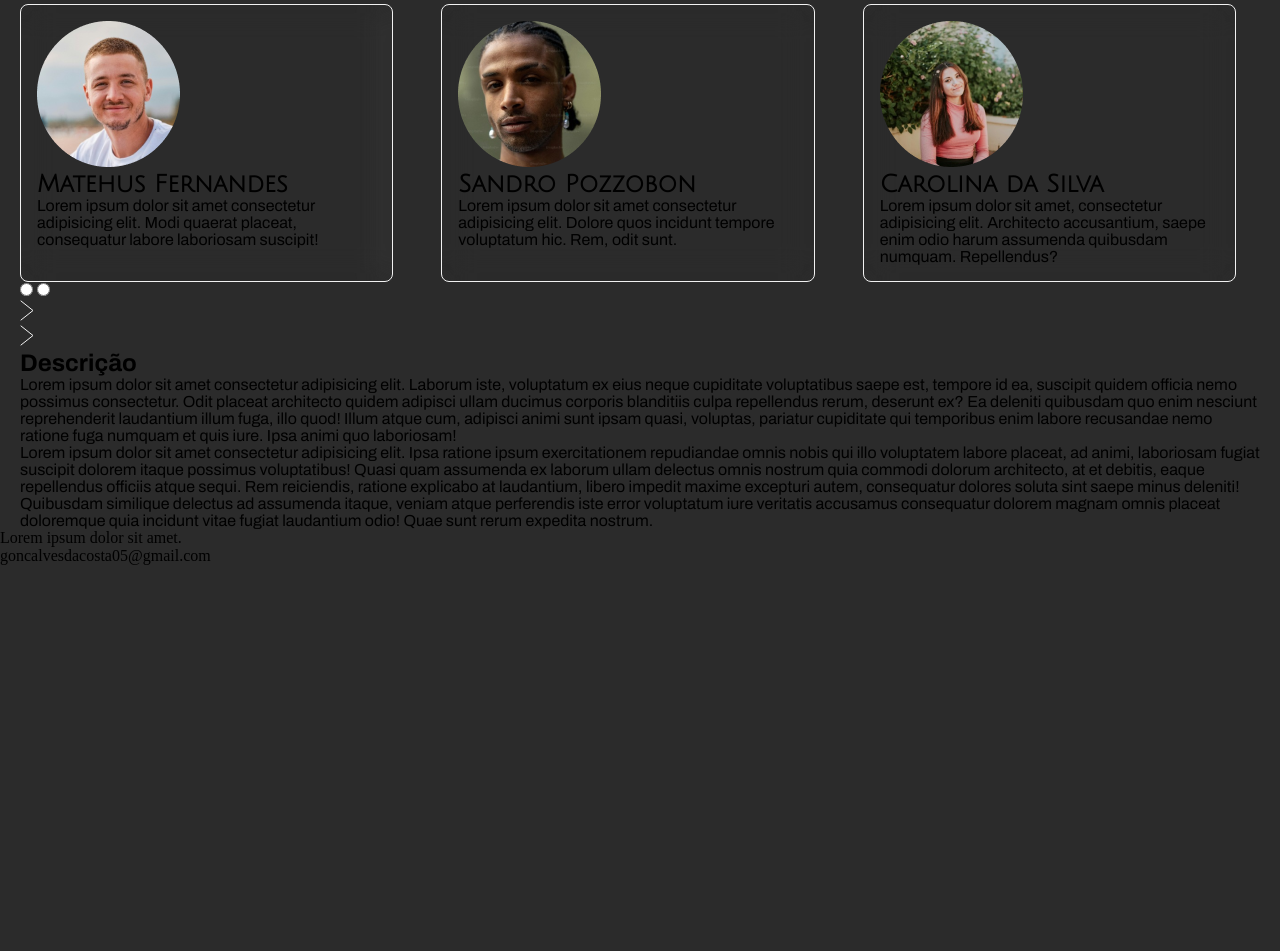
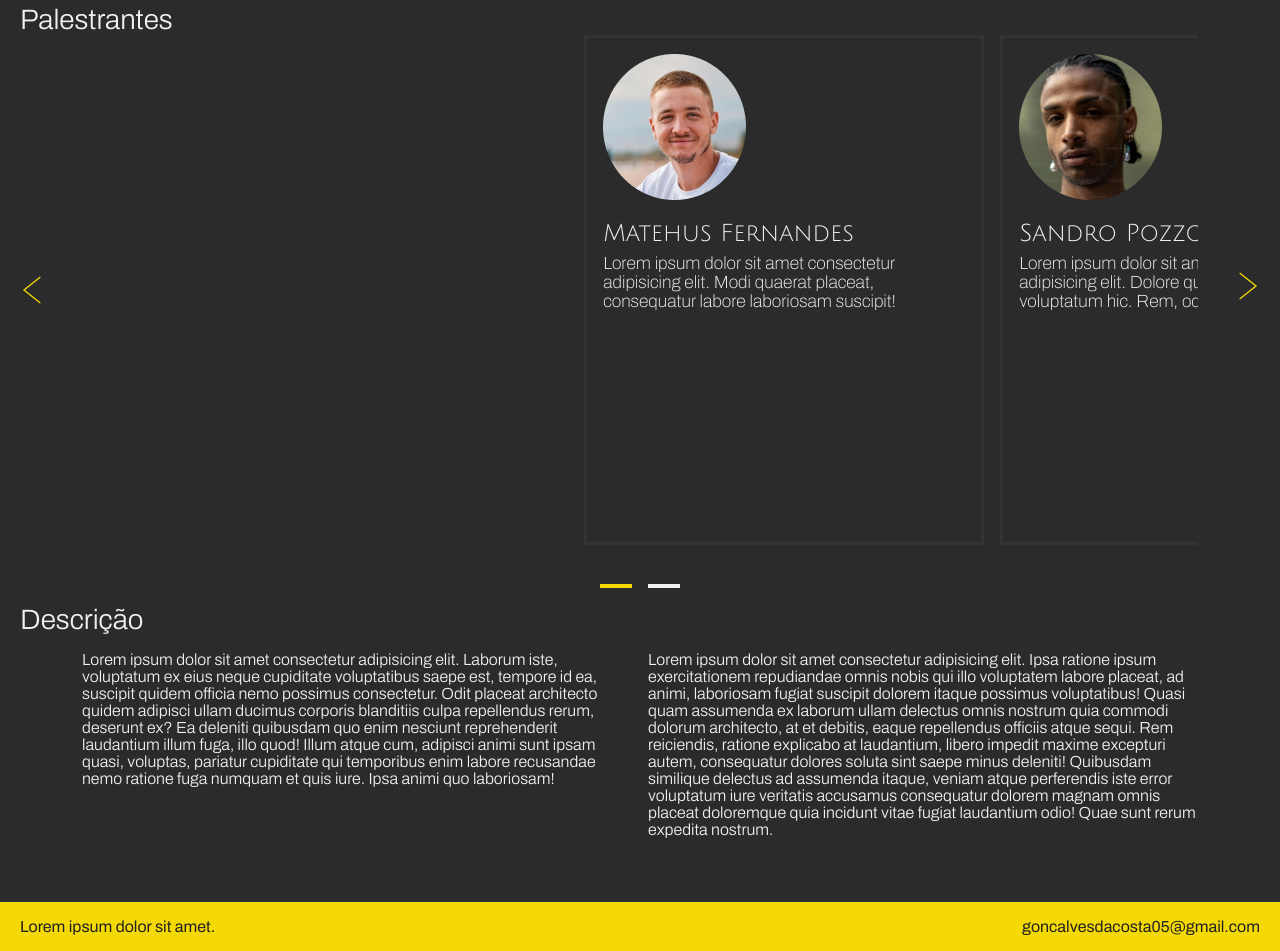
Before and after one commit to Jvcgoncalves/social-midia-event-lp, a plain HTML site: page index.html in a window 1280 px wide. Shown: the part 804-1755 px from the top of the page. Before the commit the page ends 1369 px from the top, so only its background shows below. Drawn offline with Linux system fonts and the light colour scheme.

Commit message:
add carousel

```diff
--- a/index.html
+++ b/index.html
@@ -5,6 +5,7 @@
   <meta name="viewport" content="width=device-width, initial-scale=1.0">
 
   <link rel="stylesheet" href="./src/styles/style.css">
+  <script src="src/scripts/index.js" defer type="module"></script>
   <title>Social event</title>
 </head>
 <body>
@@ -15,7 +16,7 @@
         <nav class="navbar subtitle-font">
           <img class="logo" src="src/images/logo.svg" alt="">
           <div class="register-button-div">
-            <a href="#" class="register-button">Participar</a>
+            <a href="#carousel" class="register-button">Participar</a>
             <span class="register-arrow"></span>
           </div>
         </nav>
@@ -42,69 +43,88 @@
           </div>
         </div> <!-- .start-block -->
         <div class="speakers container-body margin-auto">
+          <h2 class="common-font">Palestrantes</h2>
           <div class="carousel">
             <div class="carousel-wrapper display-flex">
-              <article class="carouseul-items">
-                <div class="glass-background"></div>
+              <div class="carousel-items" id="item_1">
+                <div class="speaker-img-div">
                   <img src="./src/images/people/pessoa_1.png" alt="speakers-image">
+                </div>
+
                 <h2 class="speaker-name  main-font">Matehus Fernandes</h2>
                 <p class="speker-bio common-font">Lorem ipsum dolor sit amet consectetur adipisicing elit. Modi quaerat placeat, consequatur labore laboriosam suscipit!</p>
-              </article>
-              <article class="carouseul-items">
-                <div class="glass-background"></div>
+              </div>
+              <div class="carousel-items" id="item_2">
+                <div class="speaker-img-div">
                   <img src="./src/images/people/pessoa_2.png" alt="speakers-image">
+                </div>
+
                 <h2 class="speaker-name  main-font">Sandro Pozzobon</h2>
                 <p class="speker-bio common-font">Lorem ipsum dolor sit amet consectetur adipisicing elit. Dolore quos incidunt tempore voluptatum hic. Rem, odit sunt.</p>
-              </article>
-              <article class="carouseul-items">
-                <div class="glass-background"></div>
+              </div>
+              <div class="carousel-items" id="item_3">
+                <div class="speaker-img-div">
                   <img src="./src/images/people/pessoa_3.png" alt="speakers-image">
+                </div>
+
                 <h2 class="speaker-name  main-font">Carolina da Silva</h2>
                 <p class="speker-bio common-font">Lorem ipsum dolor sit amet, consectetur adipisicing elit. Architecto accusantium, saepe enim odio harum assumenda quibusdam numquam. Repellendus?</p>
-              </article>
-              <article class="carouseul-items">
-                <div class="glass-background"></div>
+              </div>
+              <div class="carousel-items" id="item_4">
+                <div class="speaker-img-div">
                   <img src="./src/images/people/pessoa_4.png" alt="speakers-image">
+                </div>
+
                 <h2 class="speaker-name  main-font">Lucas Lobo</h2>
                 <p class="speker-bio common-font">Lorem ipsum dolor sit amet consectetur adipisicing elit. Blanditiis, quibusdam debitis expedita quas minima nostrum sequi dicta! Non, accusamus.</p>
-              </article>
-              <article class="carouseul-items">
-                <div class="glass-background"></div>
+              </div>
+              <div class="carousel-items" id="item_5">
+                <div class="speaker-img-div">
                   <img src="./src/images/people/pessoa_5.png" alt="speakers-image">
-                <h2 class="speaker-name  main-font">Itamir Costa</h2>
+                </div>
+
+                <h2 class="speaker-name  main-font">Marcele Costa</h2>
                 <p class="speker-bio common-font">Lorem, ipsum dolor sit amet consectetur adipisicing elit. Perspiciatis soluta delectus odit blanditiis non dolorem magnam officia numquam, repellat voluptatibus?</p>
-              </article>
-              <article class="carouseul-items">
-                <div class="glass-background"></div>
+              </div>
+              <div class="carousel-items" id="item_6">
+                <div class="speaker-img-div">
                   <img src="./src/images/people/pessoa_6.png" alt="speakers-image">
-                <h2 class="speaker-name  main-font">Pedro Gonçalves</h2>
+                </div>
+
+                <h2 class="speaker-name  main-font">Maria Gonçalves</h2>
                 <p class="speker-bio common-font">Lorem, ipsum dolor sit amet consectetur adipisicing elit. Commodi ut a harum aliquid asperiores, laborum saepe doloremque perspiciatis, fugit enim facilis.</p>
-              </article>
-            </div>
-            <div class="carousel-nav">
-              <input type="radio" name="carousel-buttons" id="first-block">
-              <input type="radio" name="carousel-buttons" id="second-block">
-              <label for="first-block"></label>
-              <label for="second-block"></label>
-            </div>
-            <div class="prev-button">
-              <img src="src/images/arrow_white.svg" alt="arrow-left">
-            </div>
-            <div class="next-button">
-              <img src="src/images/arrow_white.svg" alt="arrow-right">
               </div>
             </div>
+          </div>
+          <div class="carousel-nav" id="carousel">
+            <input type="radio" name="carousel-buttons" class="carousel-input" id="first-block">
+            <input type="radio" name="carousel-buttons" class="carousel-input" id="second-block">
+
+            <label class="carousel-label active" for="first-block"> </label>
+            <label class="carousel-label" for="second-block"></label>
+          </div>
+          <div id="prev-button">
+            <img src="src/images/arrow_yellow.svg" alt="arrow-left">
+          </div>
+          <div id="next-button">
+            <img src="src/images/arrow_yellow.svg" alt="arrow-right">
+          </div>
         </div> <!-- .speakers -->
-        <article class="event-description common-font container-body margin-auto">
+        <div class="event-description common-font container-body margin-auto">
           <h2>Descrição</h2>
+          <div class="description-content margin-auto display-flex">
             <p>Lorem ipsum dolor sit amet consectetur adipisicing elit. Laborum iste, voluptatum ex eius neque cupiditate voluptatibus saepe est, tempore id ea, suscipit quidem officia nemo possimus consectetur. Odit placeat architecto quidem adipisci ullam ducimus corporis blanditiis culpa repellendus rerum, deserunt ex? Ea deleniti quibusdam quo enim nesciunt reprehenderit laudantium illum fuga, illo quod! Illum atque cum, adipisci animi sunt ipsam quasi, voluptas, pariatur cupiditate qui temporibus enim labore recusandae nemo ratione fuga numquam et quis iure. Ipsa animi quo laboriosam!</p>
             <p>Lorem ipsum dolor sit amet consectetur adipisicing elit. Ipsa ratione ipsum exercitationem repudiandae omnis nobis qui illo voluptatem labore placeat, ad animi, laboriosam fugiat suscipit dolorem itaque possimus voluptatibus! Quasi quam assumenda ex laborum ullam delectus omnis nostrum quia commodi dolorum architecto, at et debitis, eaque repellendus officiis atque sequi. Rem reiciendis, ratione explicabo at laudantium, libero impedit maxime excepturi autem, consequatur dolores soluta sint saepe minus deleniti! Quibusdam similique delectus ad assumenda itaque, veniam atque perferendis iste error voluptatum iure veritatis accusamus consequatur dolorem magnam omnis placeat doloremque quia incidunt vitae fugiat laudantium odio! Quae sunt rerum expedita nostrum.</p>
-        </article>
+          </div>
+
+        </div>
       </div> <!-- .main-content -->
 
-      <footter class="footer container-body margin-auto">
+      <footter class="footter">
+        <div class="container-body display-flex margin-auto common-font">
           <p>Lorem ipsum dolor sit amet.</p>
           <p>goncalvesdacosta05@gmail.com</p>
+        </div>
       </footter>
     </div> <!-- .container  -->
 
--- a/src/sass/common/common.scss
+++ b/src/sass/common/common.scss
@@ -27,13 +27,12 @@ body{
   display: flex;
 }
 
-.glass-background{
-  background: transparent;
-  width: 100%;
-  backdrop-filter: blur(.5rem)  ;
-  height: 100%;
-  position: absolute;
-  top: 0;
-  left: 0;
-  z-index: -1;
+::-webkit-scrollbar{
+  width: .5rem;
+  background-color: $box-background-color;
 }
+
+::-webkit-scrollbar-thumb{
+  background-color: $main-yellow-color;
+  border-radius: 1rem;
+}
--- a/src/sass/pages/home.scss
+++ b/src/sass/pages/home.scss
@@ -168,45 +168,163 @@
       color: $light-font;
       background-color: transparent;
       font-size: 1.4rem;
-      transition: all .3s ease-in-out;
+      transition: all .5s ease-in-out;
 
       &:hover{
         color: $dark-font;
         background-color: $main-yellow-color;
         transform: scale(1.1);
+        animation: .5s swingAndGrow 2 .5s  normal linear, .5s grow 2 1.5s normal linear;
       }
     }
   }
 
   .speakers{
     width: 100%;
+    height: 75vh;
+    height: 75dvh;
+    position: relative;
 
+    h2{
+      color: $light-font;
+      font-size: 1.75rem;
+      font-weight: 300;
+    }
     .carousel{
-      width: 100%;
-      overflow: auto;
+      height: 85%;
+
 
       .carousel-wrapper{
-        width: 200%;
-        gap: 3rem;
-        .carouseul-items{
-          width: 33%;
+        display: flex;
+        flex-flow: row nowrap;
+        gap: 1rem;
+        height: 100%;
+        width: 90%;
+        margin: auto;
+        overflow-x: auto;
+        overflow-y: hidden;
+        -ms-overflow-style: none; /* IE and Edge */
+        scrollbar-width: none; /* Firefox */
+
+        scroll-snap-type: x mandatory;
+        &::-webkit-scrollbar{
+          display: none;
+        }
+
+        // scroll-snap-align: start;
+        .carousel-items{
+          flex-shrink: 0;
+          border: .2rem solid $box-background-color;
+          width: 25rem;
+          height: 100%;
           padding: 1rem;
-          border-radius: .5rem;
-          background: transparent;
-          backdrop-filter: blur(1rem);
-          border: .1rem solid $light-font;
-          position: relative;
 
-          .glass-background {
-            position: absolute;
-            width: 100%;
-            height: 100%;
-            filter: blur(1rem);
-            top: 0;
-            left: 0;
+          &:first-child{
+            margin-left: 45%;
+          }
+          &:last-child{
+            margin-right: 45%;
+          }
+
+          h2{
+            font-size: 1.5rem;
+            margin: 1rem 0 .5rem 0;
+            font-weight: 500;
+
+          }
+
+          p{
+            font-size: 1.1rem;
+            color: $light-font;
+            font-weight: 100;
+          }
+
+          .speaker-img-div{
+            width: max-content;
+            &:hover{
+              img{
+                transition: .75s;
+                transform: rotateY(360deg);
+              }
+            }
           }
         }
       }
+    } // .carousel
+
+    .carousel-nav{
+      display: flex;
+      margin: 1rem 0;
+      position: absolute;
+      left: 0;
+      bottom: 0;
+      gap: 1rem;
+      width: 100%;
+      justify-content: center;
+
+      .carousel-input{
+        visibility: hidden;
+        display: none;
+      }
+      .carousel-label{
+        height: .25rem;
+        width: 2rem;
+        background-color: $light-font;
+        cursor: pointer;
+        &.active{
+          background-color: $main-yellow-color;
+        }
+      }
+    }
+    #next-button,#prev-button{
+      position: absolute;
+      bottom: 50%;
+      cursor: pointer;
+      img{
+        width: 1.5rem;
+        height: 1.75rem;
+      }
+    }
+    #next-button{
+      right: 0;
+    }
+
+    #prev-button{
+      left: 0;
+      transform: rotate(180deg);
     }
   }
+
+  .event-description{
+
+    h2{
+      color: $light-font;
+      font-size: 1.75rem;
+      font-weight: 300;
+    }
+    .description-content{
+      max-width: 90%;
+      gap: 1rem;
+      margin-top: 1rem;
+      p{
+        width: 50%;
+        color: $light-font;
+        font-size: 1rem;
+        font-weight: 300;
+      }
+    }
+  }
+} // .main-content
+
+.footter{
+  width: 100%;
+  background-color: $main-yellow-color;
+  display: block;
+  margin-top: 4rem;
+  .display-flex{
+    justify-content: space-between;
+    padding: 1rem 0;
+    color: $dark-font;
+    font-size: 1rem;
+  }
 }
--- a/src/sass/variables/colors/colors.scss
+++ b/src/sass/variables/colors/colors.scss
@@ -2,4 +2,4 @@ $background-dark-color: #2B2B2B;
 $main-yellow-color: #F5D904;
 $light-font: #f1f1f1;
 $dark-font: #222;
-$box-background-color: #FEF3A5;
+$box-background-color: #333;
--- /dev/null
+++ b/src/scripts/index.js
@@ -0,0 +1,3 @@
+import addCarousel from "./carosel_scripts/carosel.js";
+
+addCarousel()
```
Also changed, not shown: src/sass/variables/animations/animations.scss (+23 -7 lines), src/scripts/carosel_scripts/carosel.js (added, +34 -0 lines), src/images/arrow_yellow.svg (added), src/styles/style.css, 1 other file. Lines whose indentation alone changed are shown as unchanged.
